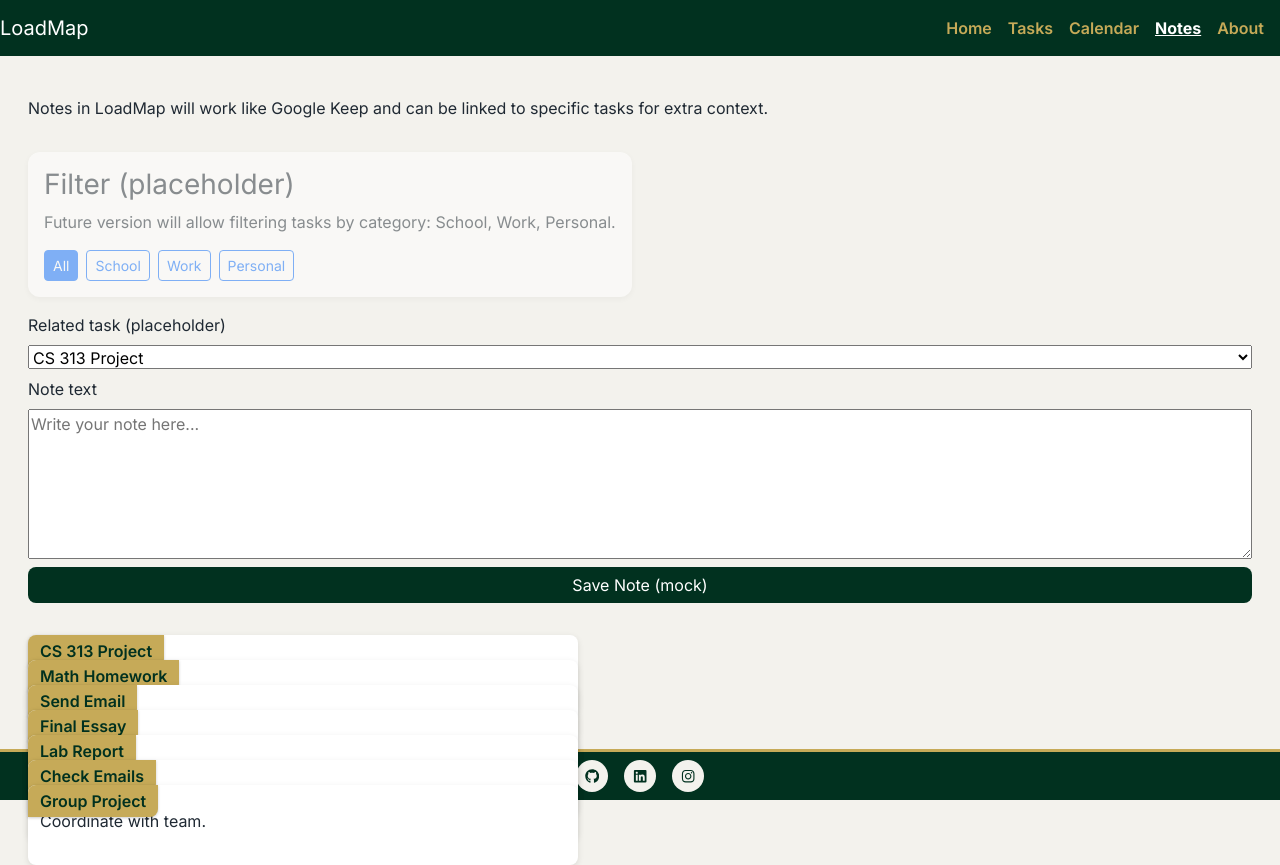
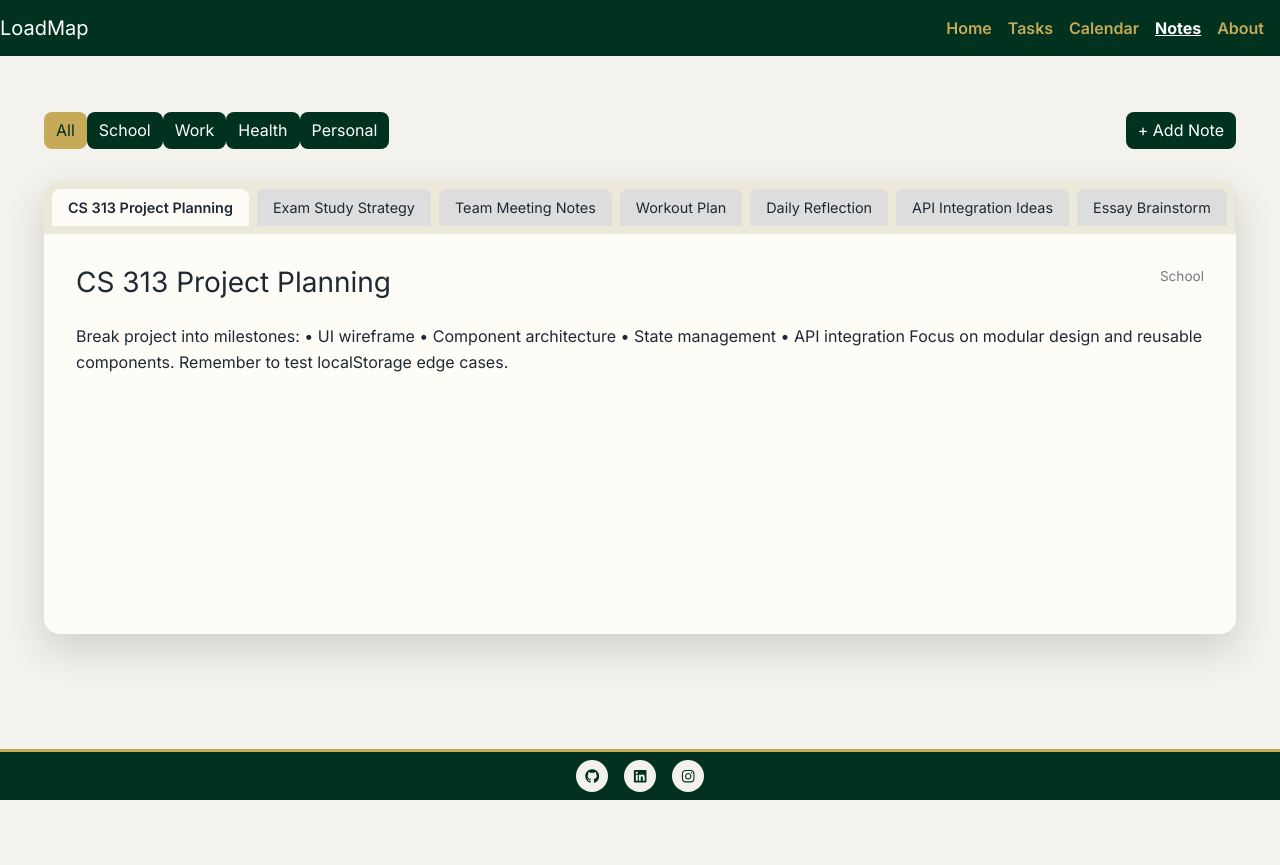
Before and after one commit to SethCSanti/startup, a React (Vite) app: page /notes in a window 1280 px wide. After the commit the page ends 800 px from the top, so only its background shows below. Built offline with nearby package versions, Linux system fonts and the light colour scheme.

Commit message:
revamped notes.jsx to where it has the same filter, button, and adding pop up page as tasks but for notes. Then, made the notes layout more like a notebook

```diff
--- a/src/app.css
+++ b/src/app.css
@@ -679,3 +679,83 @@ button.logout:hover {
   background: rgba(255,255,255,0.03);
   border-radius: 8px;
 }
+
+
+/* ===== NOTES PAGE ===== */
+
+.notes-page {
+  padding: 2rem;
+}
+
+.notes-utility-bar {
+  display: flex;
+  justify-content: space-between;
+  align-items: center;
+  margin-bottom: 2rem;
+}
+
+
+/* ===== NOTEBOOK ===== */
+
+.notebook {
+  background: #fdfcf7;
+  border-radius: 16px;
+  padding: 0;
+  box-shadow: 0 15px 40px rgba(0,0,0,0.15);
+  overflow: hidden;
+}
+
+/* Tabs Row */
+.notebook-tabs {
+  display: flex;
+  background: #ece8da;
+  padding: 0.5rem;
+  gap: 0.5rem;
+  overflow-x: auto;
+}
+
+.notebook-tab {
+  padding: 0.5rem 1rem;
+  background: #ddd;
+  border-radius: 8px 8px 0 0;
+  cursor: pointer;
+  font-size: 0.9rem;
+  white-space: nowrap;
+  transition: 0.2s ease;
+}
+
+.notebook-tab:hover {
+  background: #ccc;
+}
+
+.active-tab {
+  background: #fdfcf7;
+  font-weight: 600;
+}
+
+/* Page */
+.notebook-page {
+  padding: 2rem;
+  min-height: 400px;
+}
+
+.note-header {
+  display: flex;
+  justify-content: space-between;
+  margin-bottom: 1rem;
+}
+
+.note-category {
+  font-size: 0.85rem;
+  opacity: 0.6;
+}
+
+.linked-task {
+  font-size: 0.9rem;
+  margin-bottom: 1rem;
+  opacity: 0.7;
+}
+
+.note-text {
+  line-height: 1.6;
+}
--- a/src/notes/notes.jsx
+++ b/src/notes/notes.jsx
@@ -1,72 +1,291 @@
-import React from 'react';
+import React, { useEffect, useState } from "react";
+import "../app.css";
+
+const NOTES_KEY = "loadmap_notes";
+const TASKS_KEY = "loadmap_tasks";
 
 export function Notes() {
+  const [notes, setNotes] = useState(() => {
+  const stored = localStorage.getItem(NOTES_KEY);
+  if (stored) return JSON.parse(stored);
+
+  return [
+    {
+      id: 1,
+      title: "CS 313 Project Planning",
+      category: "School",
+      taskId: "",
+      text: `Break project into milestones:
+• UI wireframe
+• Component architecture
+• State management
+• API integration
+
+Focus on modular design and reusable components.
+Remember to test localStorage edge cases.`,
+    },
+    {
+      id: 2,
+      title: "Exam Study Strategy",
+      category: "School",
+      taskId: "",
+      text: `Prioritize:
+1. Algorithms
+2. Recursion
+3. Time complexity
+
+Create flashcards for big-O patterns.
+Do 2 practice exams before Friday.`,
+    },
+    {
+      id: 3,
+      title: "Team Meeting Notes",
+      category: "Work",
+      taskId: "",
+      text: `Agenda:
+• Q2 deliverables
+• Feature backlog cleanup
+• Deployment timeline
+
+Action Items:
+– Refactor dashboard logic
+– Improve error handling in tasks page`,
+    },
+    {
+      id: 4,
+      title: "Workout Plan",
+      category: "Health",
+      taskId: "",
+      text: `Monday – Push
+Wednesday – Pull
+Friday – Legs
+
+Add 10 min core work each session.
+Increase squat weight next week.`,
+    },
+    {
+      id: 5,
+      title: "Daily Reflection",
+      category: "Personal",
+      taskId: "",
+      text: `Wins:
+• Finished calendar integration
+• Improved modal consistency
+
+Improve tomorrow:
+• Add edit note feature
+• Clean up CSS structure`,
+    },
+    {
+      id: 6,
+      title: "API Integration Ideas",
+      category: "Work",
+      taskId: "",
+      text: `Google Calendar Sync Plan:
+• OAuth flow
+• Store refresh token
+• Sync tasks as events
+• Handle timezones properly
+
+Potential stretch goal: Two-way sync.`,
+    },
+    {
+      id: 7,
+      title: "Essay Brainstorm",
+      category: "School",
+      taskId: "",
+      text: `Thesis direction:
+How digital productivity tools reshape student stress patterns.
+
+Include:
+• Data on workload visualization
+• Cognitive load theory
+• Calendar-based prioritization`,
+    },
+    {
+      id: 8,
+      title: "Meal Prep Plan",
+      category: "Health",
+      taskId: "",
+      text: `Prep:
+• Chicken & rice bowls
+• Overnight oats
+• Protein snacks
+
+Track calories for consistency.`,
+    },
+  ];
+});
+
+  const [tasks, setTasks] = useState([]);
+  const [filter, setFilter] = useState("All");
+  const [activeNoteId, setActiveNoteId] = useState(null);
+  const [showModal, setShowModal] = useState(false);
+
+  // Load tasks for linking
+  useEffect(() => {
+    const stored = localStorage.getItem(TASKS_KEY);
+    if (stored) setTasks(JSON.parse(stored));
+  }, []);
+
+  // Persist notes
+  useEffect(() => {
+    localStorage.setItem(NOTES_KEY, JSON.stringify(notes));
+  }, [notes]);
+
+  const filteredNotes =
+    filter === "All"
+      ? notes
+      : notes.filter((note) => note.category === filter);
+
+  const activeNote =
+    filteredNotes.find((note) => note.id === activeNoteId) ||
+    filteredNotes[0] ||
+    null;
+
   return (
-    <main>
-    <p>
-      Notes in LoadMap will work like Google Keep and can be linked to specific tasks for extra context.
-    </p>
+    <main className="notes-page">
+      {/* Utility Bar */}
+      <div className="notes-utility-bar">
+        <div className="filters">
+          {["All", "School", "Work", "Health", "Personal"].map((cat) => (
+            <button
+              key={cat}
+              onClick={() => {
+                setFilter(cat);
+                setActiveNoteId(null);
+              }}
+              className={filter === cat ? "active" : ""}
+            >
+              {cat}
+            </button>
+          ))}
+        </div>
 
-  <section id="task-filter-placeholder" class="placeholder">
-  <h3>Filter (placeholder)</h3>
-  <p>Future version will allow filtering tasks by category: School, Work, Personal.</p>
+        <button
+          className="button"
+          onClick={() => setShowModal(true)}
+        >
+          + Add Note
+        </button>
+      </div>
 
-  <div class="d-flex gap-2 flex-wrap">
-    <button type="button" class="btn btn-primary btn-sm">All</button>
-    <button type="button" class="btn btn-outline-primary btn-sm">School</button>
-    <button type="button" class="btn btn-outline-primary btn-sm">Work</button>
-    <button type="button" class="btn btn-outline-primary btn-sm">Personal</button>
-  </div>
-</section>
+      {/* Notebook */}
+      <div className="notebook">
+        {/* Tabs */}
+        <div className="notebook-tabs">
+          {filteredNotes.map((note) => (
+            <div
+              key={note.id}
+              className={`notebook-tab ${
+                activeNote?.id === note.id ? "active-tab" : ""
+              }`}
+              onClick={() => setActiveNoteId(note.id)}
+            >
+              {note.title}
+            </div>
+          ))}
+        </div>
 
-    <section aria-label="Create note" class="note-form">
-      <label for="note-task">Related task (placeholder)</label>
-      <select id="note-task">
-        <option>CS 313 Project</option>
-        <option>Math Homework</option>
-        <option>Send Email</option>
-      </select>
+        {/* Active Page */}
+        <div className="notebook-page">
+          {activeNote ? (
+            <>
+              <div className="note-header">
+                <h3>{activeNote.title}</h3>
+                <span className="note-category">
+                  {activeNote.category}
+                </span>
+              </div>
 
-      <label for="note-text">Note text</label>
-      <textarea id="note-text" rows="6" cols="60" placeholder="Write your note here..."></textarea>
+              {activeNote.taskId && (
+                <div className="linked-task">
+                  Linked to:{" "}
+                  {
+                    tasks.find(
+                      (task) =>
+                        String(task.id) === String(activeNote.taskId)
+                    )?.title
+                  }
+                </div>
+              )}
 
-      <button type="button">Save Note (mock)</button>
-    </section>
+              <p className="note-text">{activeNote.text}</p>
+            </>
+          ) : (
+            <p>No notes available.</p>
+          )}
+        </div>
+      </div>
 
-    <section aria-label="Existing notes">
+      {/* Add Note Modal */}
+      {showModal && (
+        <div
+          className="calendar-modal-overlay"
+          onClick={() => setShowModal(false)}
+        >
+          <div
+            className="calendar-modal-content"
+            onClick={(e) => e.stopPropagation()}
+          >
+            <h3>Add New Note</h3>
 
-        <div className="note-stack">
-          <div className="note-card">
-            <div className="tab">CS 313 Project</div>
-            <p>Outline ideas and organize tasks.</p>
-          </div>
-          <div className="note-card">
-            <div className="tab">Math Homework</div>
-            <p>Complete problems 1-20.</p>
-          </div>
-          <div className="note-card">
-            <div className="tab">Send Email</div>
-            <p>Follow up with instructor.</p>
-          </div>
-          <div className="note-card">
-            <div className="tab">Final Essay</div>
-            <p>Draft and revise essay.</p>
-          </div>
-          <div className="note-card">
-            <div className="tab">Lab Report</div>
-            <p>Document experiments.</p>
-          </div>
-          <div className="note-card">
-            <div className="tab">Check Emails</div>
-            <p>Respond to pending messages.</p>
-          </div>
-          <div className="note-card">
-            <div className="tab">Group Project</div>
-            <p>Coordinate with team.</p>
+            <form
+              onSubmit={(e) => {
+                e.preventDefault();
+                const formData = new FormData(e.target);
+
+                const newNote = {
+                  id: Date.now(),
+                  title: formData.get("title"),
+                  text: formData.get("text"),
+                  category: formData.get("category"),
+                  taskId: formData.get("taskId"),
+                };
+
+                setNotes([...notes, newNote]);
+                setActiveNoteId(newNote.id);
+                setShowModal(false);
+              }}
+            >
+              <input
+                name="title"
+                placeholder="Note title"
+                className="form-control mb-3"
+                required
+              />
+
+              <select name="category" className="form-control mb-3">
+                <option>School</option>
+                <option>Work</option>
+                <option>Health</option>
+                <option>Personal</option>
+              </select>
+
+              <select name="taskId" className="form-control mb-3">
+                <option value="">No linked task</option>
+                {tasks.map((task) => (
+                  <option key={task.id} value={task.id}>
+                    {task.title}
+                  </option>
+                ))}
+              </select>
+
+              <textarea
+                name="text"
+                rows="5"
+                className="form-control mb-4"
+                placeholder="Write your note..."
+                required
+              />
+
+              <button className="btn btn-success w-100">
+                Save Note
+              </button>
+            </form>
           </div>
         </div>
-
-    </section>
-  </main>
+      )}
+    </main>
   );
 }
```
